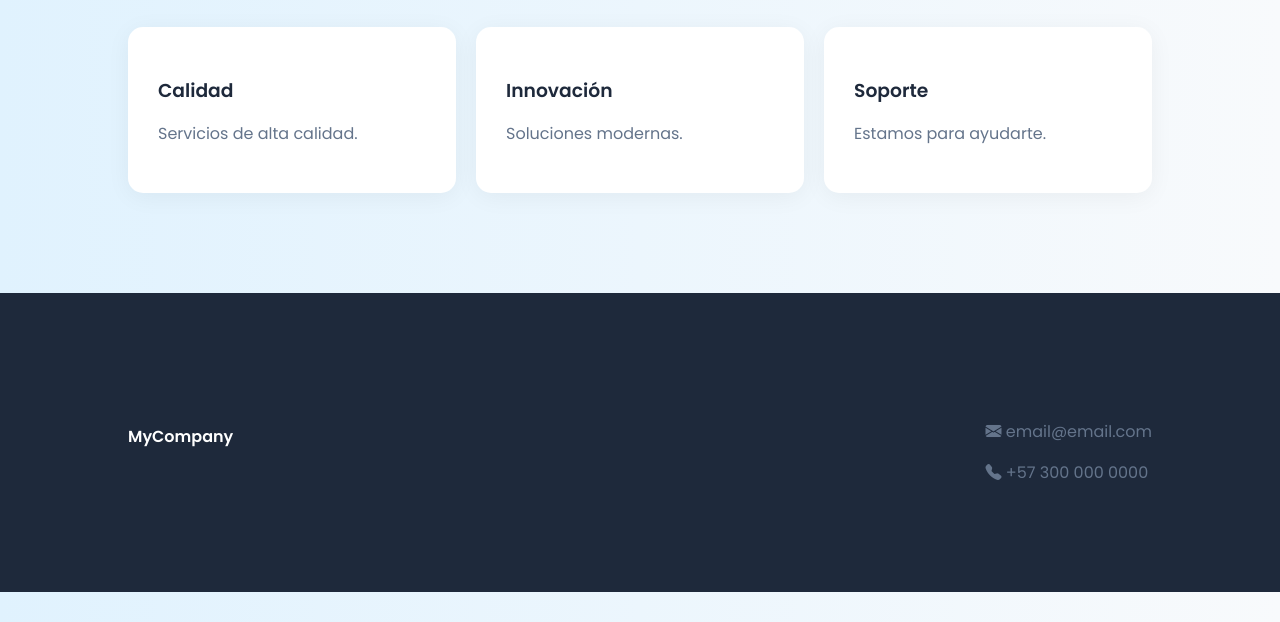
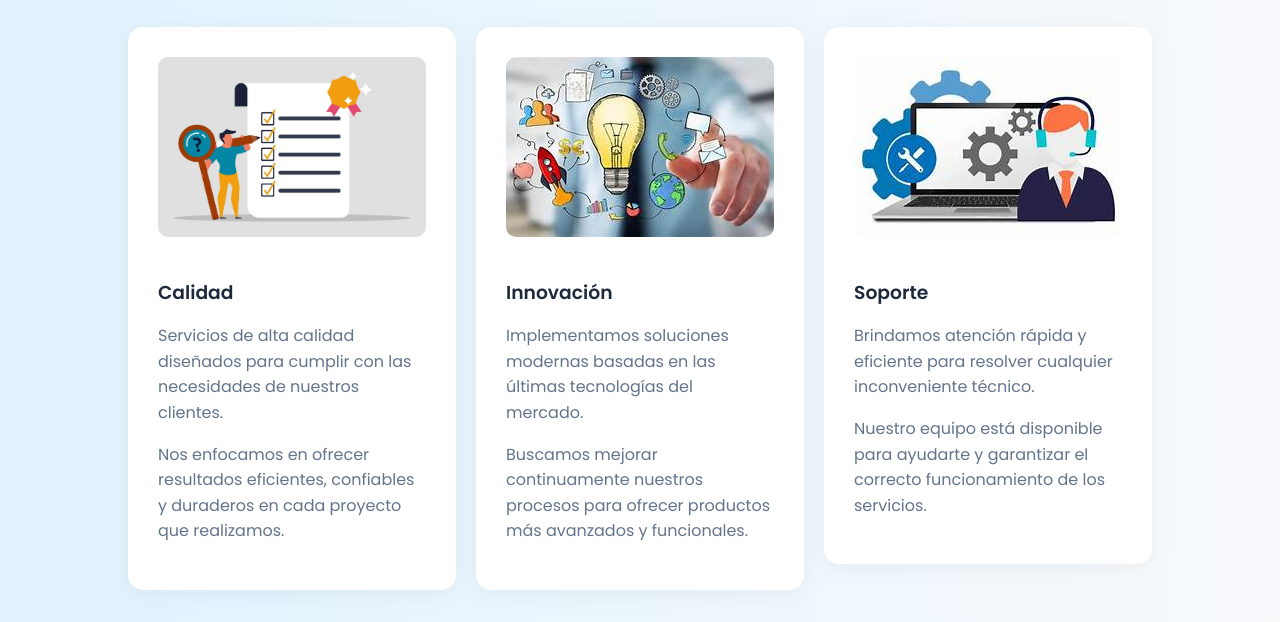
Before and after one commit to JuanGale-20/PagHtmlcss, a plain HTML site: page index.html in a window 1280 px wide. Shown: the part 178-800 px from the top of the page. Drawn offline with nearby package versions, Linux system fonts and the light colour scheme.

Commit message:
imagenes1

```diff
--- a/index.html
+++ b/index.html
@@ -25,26 +25,34 @@
     <h1 style="text-align:center;">Bienvenido</h1>
 
     <div class="row">
+
         <div class="col">
             <div class="card">
+                <img src="Imagenes/task-performance-control-and-quality-standard-list-approval-compliance-performance-and-quality-assurance-in-company-policy-the-man-is-holding-a-magnifying-.jpg" alt="Calidad">
                 <h3>Calidad</h3>
-                <p>Servicios de alta calidad.</p>
+                <p>Servicios de alta calidad diseñados para cumplir con las necesidades de nuestros clientes.</p>
+                <p>Nos enfocamos en ofrecer resultados eficientes, confiables y duraderos en cada proyecto que realizamos.</p>
             </div>
         </div>
 
         <div class="col">
             <div class="card">
+                <img src="Imagenes/OIP.jpg" alt="Innovación">
                 <h3>Innovación</h3>
-                <p>Soluciones modernas.</p>
+                <p>Implementamos soluciones modernas basadas en las últimas tecnologías del mercado.</p>
+                <p>Buscamos mejorar continuamente nuestros procesos para ofrecer productos más avanzados y funcionales.</p>
             </div>
         </div>
 
         <div class="col">
             <div class="card">
+                <img src="Imagenes/support.jpg" alt="Soporte">
                 <h3>Soporte</h3>
-                <p>Estamos para ayudarte.</p>
+                <p>Brindamos atención rápida y eficiente para resolver cualquier inconveniente técnico.</p>
+                <p>Nuestro equipo está disponible para ayudarte y garantizar el correcto funcionamiento de los servicios.</p>
             </div>
         </div>
+
     </div>
 </div>
 
```
Also changed, not shown: Imagenes/OIP.jpg (added), Imagenes/support.jpg (added), Imagenes/task-performance-control-and-quality-standard-list-approval-compliance-performance-and-quality-assurance-in-company-policy-the-man-is-holding-a-magnifying-.jpg (added).
